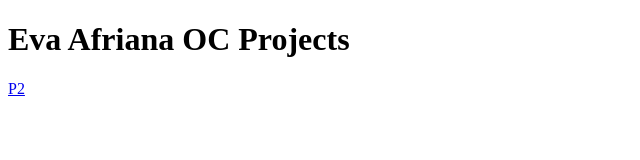
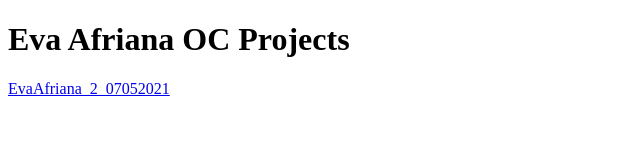
Before and after one commit to evafriana/OpenclassroomsProject, a plain HTML site: page index.html in a window 1280 px wide. Shown: the whole page, without its empty margins (0-640 px from the left). Drawn offline with Linux system fonts and the light colour scheme.

Commit message:
rename link

```diff
--- a/index.html
+++ b/index.html
@@ -8,6 +8,6 @@
   </head>
   <body>
     <h1>Eva Afriana OC Projects</h1>
-    <a href="./EvaAfriana_2_07052021/index.html">P2</a>
+    <a href="./EvaAfriana_2_07052021/index.html">EvaAfriana_2_07052021</a>
   </body>
 </html>
```
